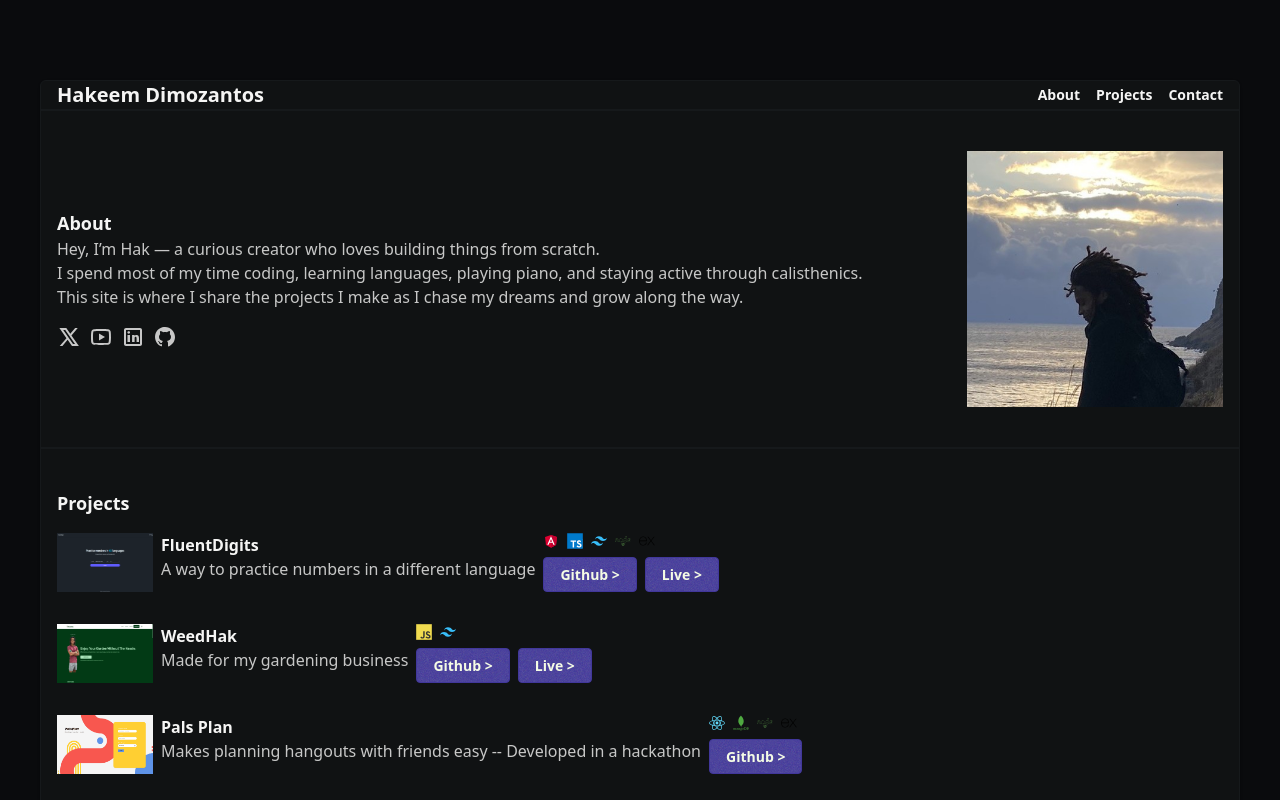
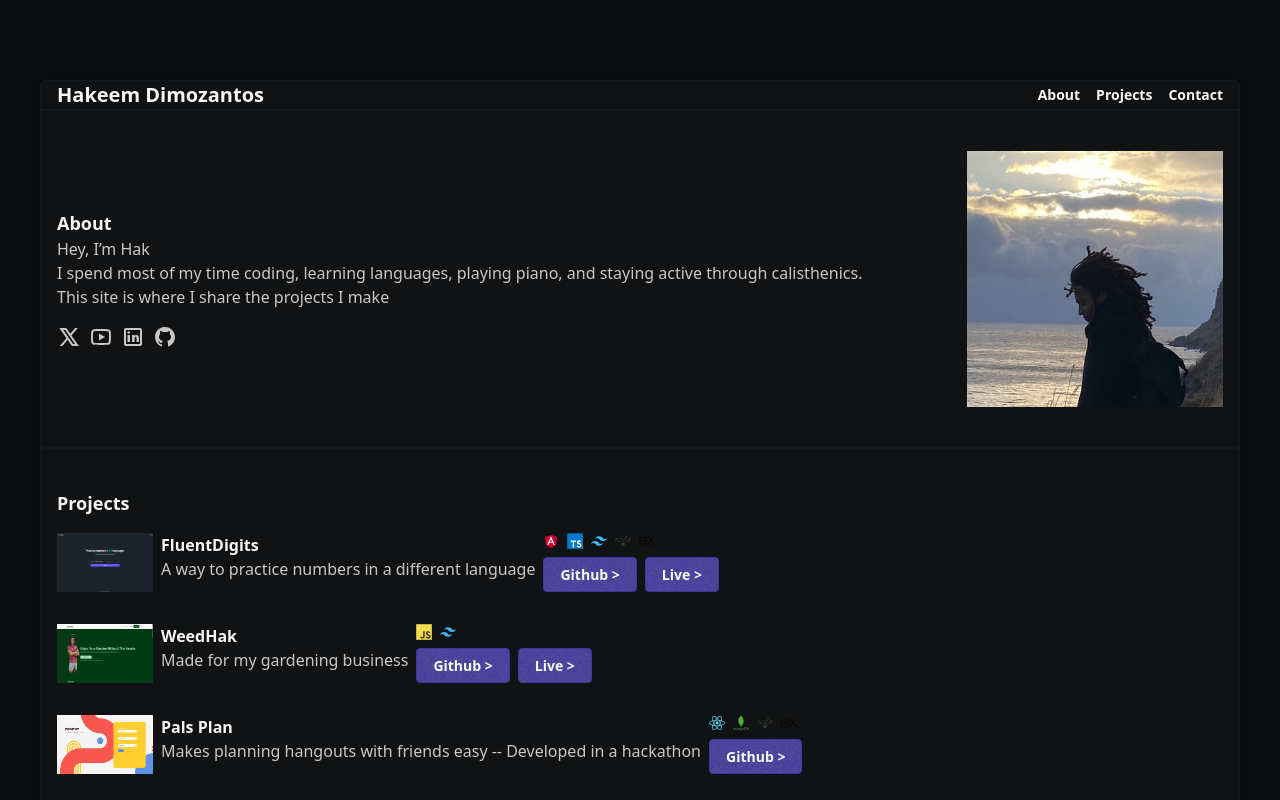
Before and after one commit to hakDimoz/portfolio, an Angular app in the folder portfolio/: page / in a window 1280 px wide. Shown: the top 800 px of the page. Built offline with nearby package versions, Linux system fonts and the light colour scheme.

Commit message:
Change AI generated description lol

```diff
--- a/portfolio/src/app/header/header.component.html
+++ b/portfolio/src/app/header/header.component.html
@@ -5,15 +5,14 @@
     <h1 class="text-lg font-semibold">About</h1>
     <div class="opacity-80 mb-4">
       <p>
-        Hey, I’m Hak — a curious creator who loves building things from scratch.
+        Hey, I’m Hak
       </p>
       <p>
         I spend most of my time coding, learning languages, playing piano, and
         staying active through calisthenics.
       </p>
       <p>
-        This site is where I share the projects I make as I chase my dreams and
-        grow along the way.
+        This site is where I share the projects I make
       </p>
     </div>
 
```
